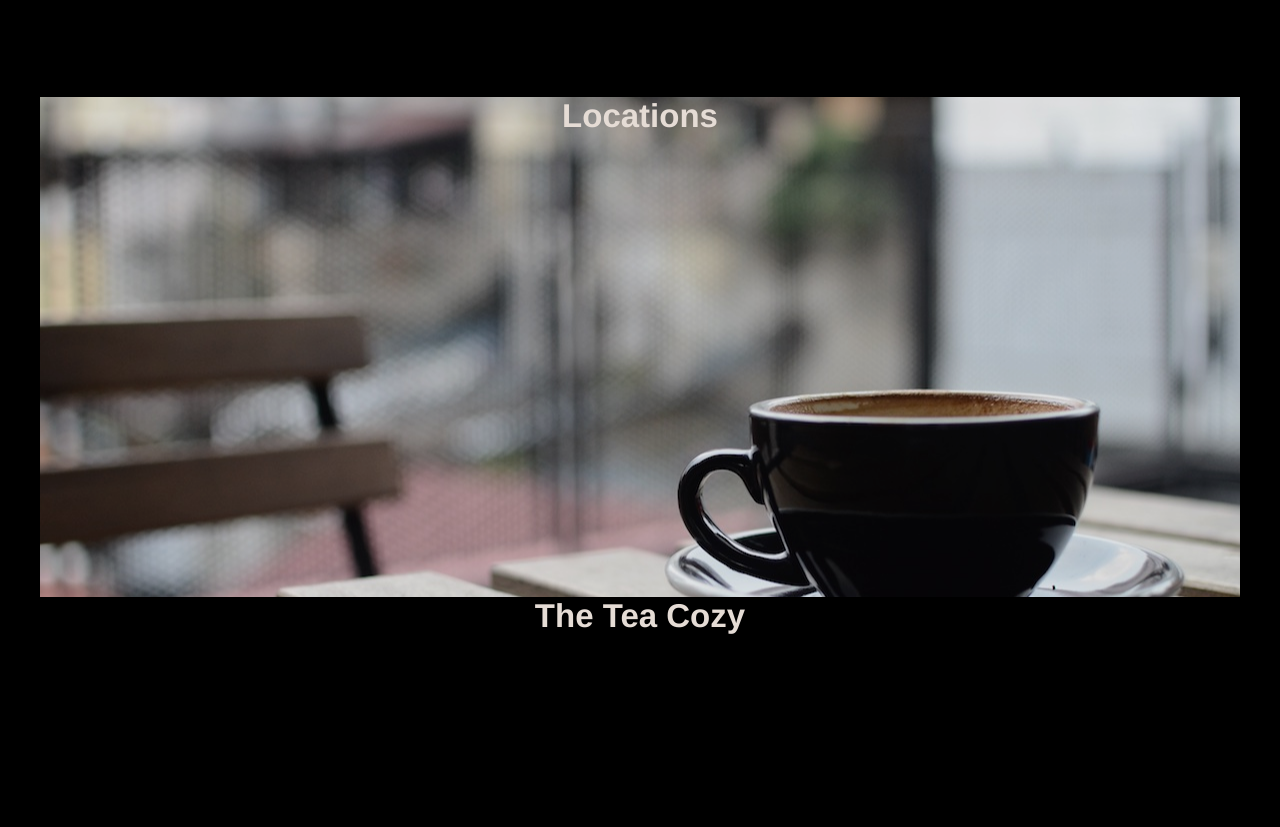
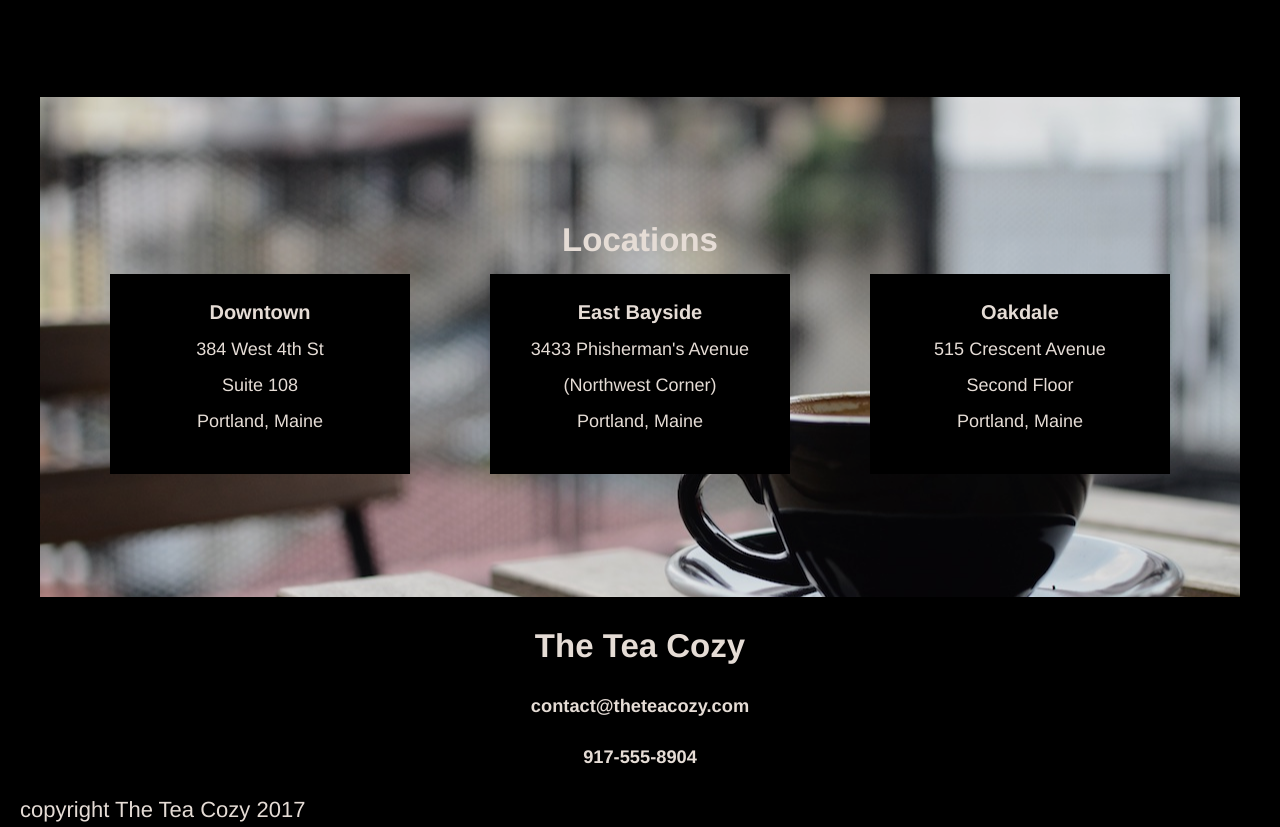
Before and after one commit to jonhayjr/tea-cozy, a plain HTML site: page index.html in a window 1280 px wide. Shown: the part 1432-2259 px from the top of the page. Before the commit the page ends 2067 px from the top, so only its background shows below. Drawn offline with Linux system fonts and the light colour scheme.

Commit message:
Finished footer section

```diff
--- a/css/styles.css
+++ b/css/styles.css
@@ -122,14 +122,57 @@ header {
      height: 500px;
      max-width: 1200px;
      margin: 0 auto;
+     width: 100%;
+     max-width: 1200px;
+     display: flex;
+     flex-direction: column;
+     justify-content: center;
+     align-items: center;
 }
 
-.location {
+.locations h2 {
+    margin-bottom: 15px;
+}
+
+
+.location-items {
+    opacity: 1;
+    display: flex;
+}
+
+.location-item {
     width: 300px;
+    height: 200px;
+    padding: 10px;
     background-color: black;
+    margin: 0 40px;
+    display: flex;
+    flex-direction: column;
+    justify-content: center;
+    align-content: center;
+    text-align: center;
+}
+
+.location-item h3 {
+    margin-bottom: 15px;
+    font-size: 20px;
+}
+
+.location-item  p {
+    margin-bottom: 15px;
+    font-size: 18px;
 }
 
 /*Footer Section*/
 footer {
+    margin: 30px 20px 0;
+    height: 200px;
+}
 
+footer h2, h5 {
+    margin-bottom: 30px;
 }
+
+footer p {
+    text-align: left;
+}
--- a/index.html
+++ b/index.html
@@ -59,14 +59,34 @@
             <!-- Locations Section-->
             <section class="locations">
                 <h2>Locations</h2>
-                <div class="location">
-
+                <div class="location-items">
+                <div class="location-item">
+                    <h3>Downtown</h3>
+                    <p>384 West 4th St</p>
+                    <p>Suite 108</p>
+                    <p>Portland, Maine</p>
                 </div>
+                 <div class="location-item">
+                    <h3>East Bayside</h3>
+                    <p>3433 Phisherman's Avenue</p>
+                    <p>(Northwest Corner)</p>
+                    <p>Portland, Maine</p>
+                </div>
+                 <div class="location-item">
+                    <h3>Oakdale</h3>
+                    <p>515 Crescent Avenue</p>
+                    <p>Second Floor</p>
+                    <p>Portland, Maine</p>
+                </div>
+            </div>
             </section>
         </main>
         <!--Footer-->
         <footer>
             <h2>The Tea Cozy</h2>
+            <h5>contact@theteacozy.com</h5>
+            <h5>917-555-8904</h5>
+            <p>copyright The Tea Cozy 2017</p>
         </footer>
     </div>
     </body>
```
